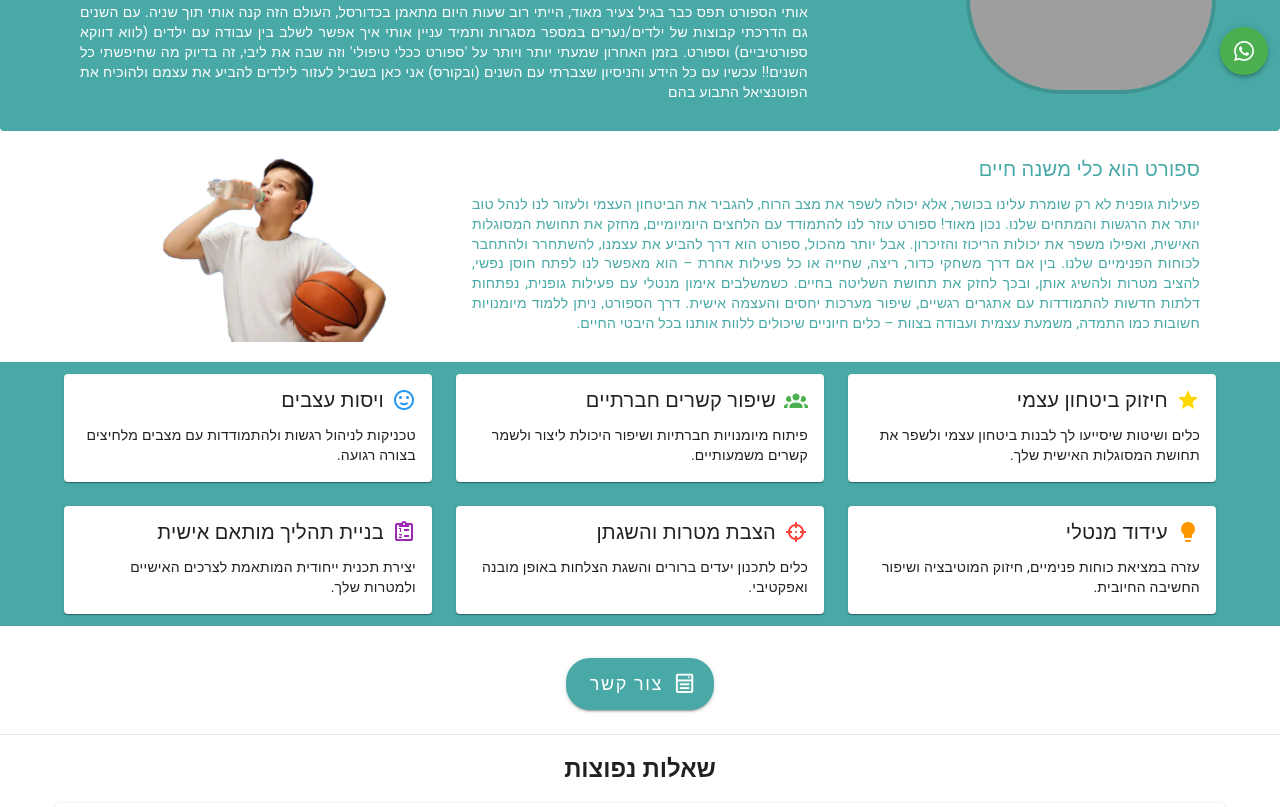
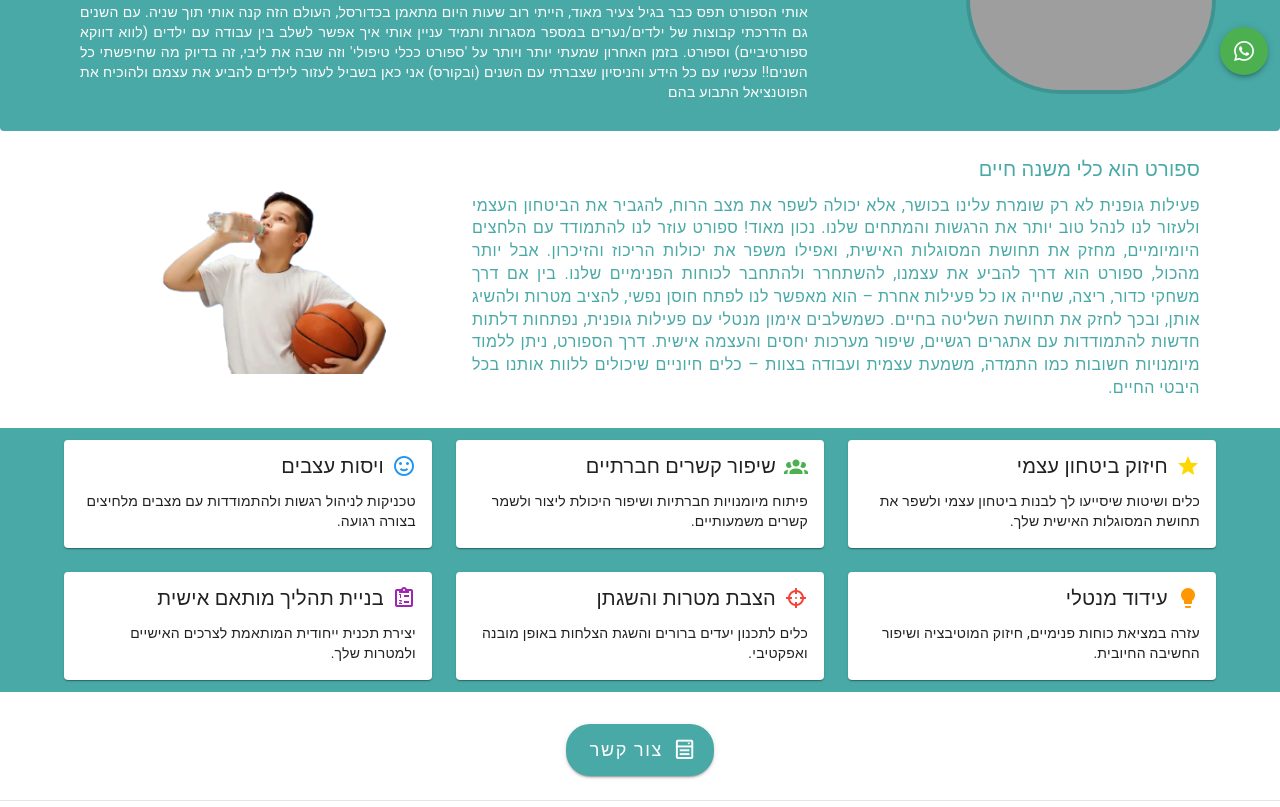
Before and after one commit to sagiv1996/moshe-landing-page, a Nuxt app: page / in a window 1280 px wide. Shown: the part 713-1520 px from the top of the page. Built offline with nearby package versions, Linux system fonts and the light colour scheme; grey boxes are pictures that could not be loaded.

Commit message:
change size for lg screen into global info

```diff
--- a/components/globalInfo.vue
+++ b/components/globalInfo.vue
@@ -2,12 +2,21 @@
   <v-sheet rounded class="px-md-16 my-3">
     <v-row align="center">
       <v-col lg="8" cols="12">
-        <v-card
-          title="ספורט הוא כלי משנה חיים"
-          text="פעילות גופנית לא רק שומרת עלינו בכושר, אלא יכולה לשפר את מצב הרוח, להגביר את הביטחון העצמי ולעזור לנו לנהל טוב יותר את הרגשות והמתחים שלנו. נכון מאוד! ספורט עוזר לנו להתמודד עם הלחצים היומיומיים, מחזק את תחושת המסוגלות האישית, ואפילו משפר את יכולות הריכוז והזיכרון. אבל יותר מהכול, ספורט הוא דרך להביע את עצמנו, להשתחרר ולהתחבר לכוחות הפנימיים שלנו. בין אם דרך משחקי כדור, ריצה, שחייה או כל פעילות אחרת – הוא מאפשר לנו לפתח חוסן נפשי, להציב מטרות ולהשיג אותן, ובכך לחזק את תחושת השליטה בחיים. כשמשלבים אימון מנטלי עם פעילות גופנית, נפתחות דלתות חדשות להתמודדות עם אתגרים רגשיים, שיפור מערכות יחסים והעצמה אישית. דרך הספורט, ניתן ללמוד מיומנויות חשובות כמו התמדה, משמעת עצמית ועבודה בצוות – כלים חיוניים שיכולים ללוות אותנו בכל היבטי החיים."
-          class="text-justify text-secondary"
-          flat
-        >
+        <v-card flat title="ספורט הוא כלי משנה חיים" class="text-secondary">
+          <v-card-text class="text-body-2 text-md-body-1 text-justify">
+            פעילות גופנית לא רק שומרת עלינו בכושר, אלא יכולה לשפר את מצב הרוח,
+            להגביר את הביטחון העצמי ולעזור לנו לנהל טוב יותר את הרגשות והמתחים
+            שלנו. נכון מאוד! ספורט עוזר לנו להתמודד עם הלחצים היומיומיים, מחזק
+            את תחושת המסוגלות האישית, ואפילו משפר את יכולות הריכוז והזיכרון. אבל
+            יותר מהכול, ספורט הוא דרך להביע את עצמנו, להשתחרר ולהתחבר לכוחות
+            הפנימיים שלנו. בין אם דרך משחקי כדור, ריצה, שחייה או כל פעילות אחרת
+            – הוא מאפשר לנו לפתח חוסן נפשי, להציב מטרות ולהשיג אותן, ובכך לחזק
+            את תחושת השליטה בחיים. כשמשלבים אימון מנטלי עם פעילות גופנית, נפתחות
+            דלתות חדשות להתמודדות עם אתגרים רגשיים, שיפור מערכות יחסים והעצמה
+            אישית. דרך הספורט, ניתן ללמוד מיומנויות חשובות כמו התמדה, משמעת
+            עצמית ועבודה בצוות – כלים חיוניים שיכולים ללוות אותנו בכל היבטי
+            החיים.
+          </v-card-text>
         </v-card>
       </v-col>
       <v-col lg="4" cols="12">
```
